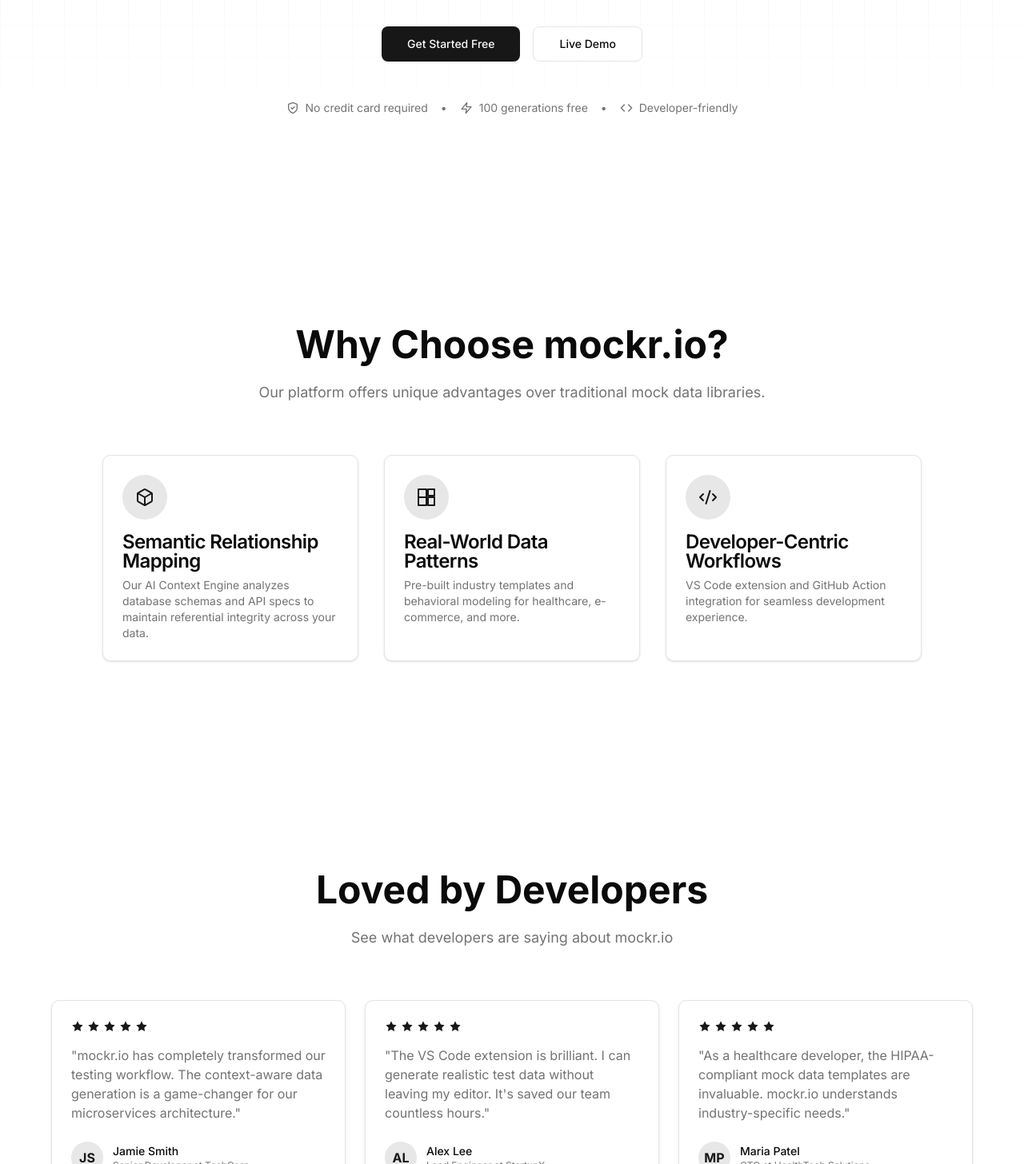
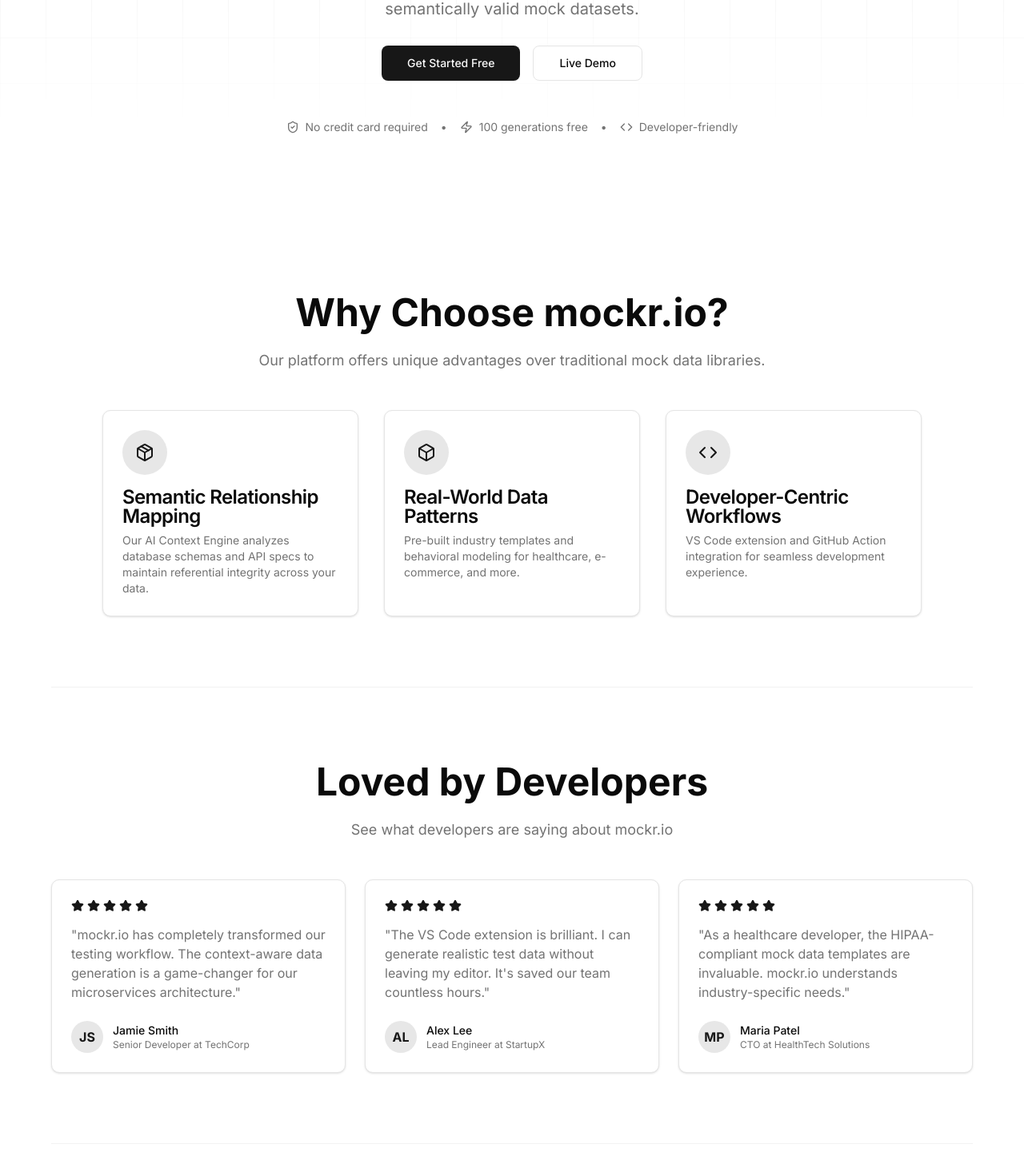
Before and after one commit to sam-warren/mockr, a Next.js app: page / in a window 1280 px wide. Shown: the part 474-1930 px from the top of the page at 80% size. Built offline with nearby package versions, Linux system fonts and the light colour scheme.

Commit message:
Update styles

```diff
--- a/src/app/page.tsx
+++ b/src/app/page.tsx
@@ -3,13 +3,16 @@
 import { TestimonialsSection } from "@/components/sections/testimonials-section";
 import { PricingSection } from "@/components/sections/pricing-section";
 import { CtaSection } from "@/components/sections/cta-section";
+import { SectionDivider } from "@/components/ui/section-divider";
 
 export default function Home() {
   return (
     <>
       <HeroSection />
       <FeaturesSection />
+      <SectionDivider variant="secondary" />
       <TestimonialsSection />
+      <SectionDivider variant="tertiary" />
       <PricingSection />
       <CtaSection />
     </>
--- a/src/components/sections/cta-section.tsx
+++ b/src/components/sections/cta-section.tsx
@@ -3,7 +3,7 @@
 
 export function CtaSection() {
   return (
-    <section className="py-20 md:py-32 bg-muted/50">
+    <section className="relative py-12 md:py-16 bg-muted/20 overflow-hidden">
       <Container>
         <div className="mx-auto flex max-w-[58rem] flex-col items-center justify-center text-center">
           <h2 className="text-3xl font-bold leading-tight sm:text-4xl md:text-5xl">
--- a/src/components/sections/features-section.tsx
+++ b/src/components/sections/features-section.tsx
@@ -6,10 +6,11 @@
   CardHeader,
   CardTitle,
 } from "@/components/ui/card";
+import { Box, Code, Package } from "lucide-react";
 
 export function FeaturesSection() {
   return (
-    <section className="py-20 md:py-32">
+    <section className="relative py-12 md:py-16 overflow-hidden">
       <Container>
         <div className="mx-auto flex max-w-[58rem] flex-col items-center justify-center text-center">
           <h2 className="text-3xl font-bold leading-tight sm:text-4xl md:text-5xl">
@@ -20,26 +21,11 @@
             libraries.
           </p>
         </div>
-        <div className="mx-auto mt-16 grid max-w-5xl gap-8 md:grid-cols-3">
+        <div className="mx-auto mt-12 grid max-w-5xl gap-8 md:grid-cols-3">
           <Card>
             <CardHeader className="pb-2">
               <div className="mb-4 flex h-14 w-14 items-center justify-center rounded-full bg-primary/10">
-                <svg
-                  xmlns="http://www.w3.org/2000/svg"
-                  width="24"
-                  height="24"
-                  viewBox="0 0 24 24"
-                  fill="none"
-                  stroke="currentColor"
-                  strokeWidth="2"
-                  strokeLinecap="round"
-                  strokeLinejoin="round"
-                  className="text-primary"
-                >
-                  <path d="M21 16V8a2 2 0 0 0-1-1.73l-7-4a2 2 0 0 0-2 0l-7 4A2 2 0 0 0 3 8v8a2 2 0 0 0 1 1.73l7 4a2 2 0 0 0 2 0l7-4A2 2 0 0 0 21 16z" />
-                  <polyline points="3.29 7 12 12 20.71 7" />
-                  <line x1="12" x2="12" y1="22" y2="12" />
-                </svg>
+                <Package className="h-6 w-6 text-primary" />
               </div>
               <CardTitle>Semantic Relationship Mapping</CardTitle>
             </CardHeader>
@@ -53,23 +39,7 @@
           <Card>
             <CardHeader className="pb-2">
               <div className="mb-4 flex h-14 w-14 items-center justify-center rounded-full bg-primary/10">
-                <svg
-                  xmlns="http://www.w3.org/2000/svg"
-                  width="24"
-                  height="24"
-                  viewBox="0 0 24 24"
-                  fill="none"
-                  stroke="currentColor"
-                  strokeWidth="2"
-                  strokeLinecap="round"
-                  strokeLinejoin="round"
-                  className="text-primary"
-                >
-                  <path d="M12 2H2v10h10V2Z" />
-                  <path d="M22 12h-8v10h8V12Z" />
-                  <path d="M12 12H2v10h10V12Z" />
-                  <path d="M22 2h-8v8h8V2Z" />
-                </svg>
+                <Box className="h-6 w-6 text-primary" />
               </div>
               <CardTitle>Real-World Data Patterns</CardTitle>
             </CardHeader>
@@ -83,22 +53,7 @@
           <Card>
             <CardHeader className="pb-2">
               <div className="mb-4 flex h-14 w-14 items-center justify-center rounded-full bg-primary/10">
-                <svg
-                  xmlns="http://www.w3.org/2000/svg"
-                  width="24"
-                  height="24"
-                  viewBox="0 0 24 24"
-                  fill="none"
-                  stroke="currentColor"
-                  strokeWidth="2"
-                  strokeLinecap="round"
-                  strokeLinejoin="round"
-                  className="text-primary"
-                >
-                  <path d="m18 16 4-4-4-4" />
-                  <path d="m6 8-4 4 4 4" />
-                  <path d="m14.5 4-5 16" />
-                </svg>
+                <Code className="h-6 w-6 text-primary" />
               </div>
               <CardTitle>Developer-Centric Workflows</CardTitle>
             </CardHeader>
--- a/src/components/sections/hero-section.tsx
+++ b/src/components/sections/hero-section.tsx
@@ -1,7 +1,13 @@
+import { Badge } from "@/components/ui/badge";
+import { Button } from "@/components/ui/button";
+import { Container } from "@/components/ui/container";
+import {
+  Code,
+  ShieldCheck,
+  Sparkles,
+  Zap
+} from "lucide-react";
 import Link from "next/link";
-import { Container } from "@/components/ui/container";
-import { Button } from "@/components/ui/button";
-import { Badge } from "@/components/ui/badge";
 
 export function HeroSection() {
   return (
@@ -14,7 +20,7 @@
               linear-gradient(to bottom, rgba(0, 0, 0, 0.1) 1px, transparent 1px),
               linear-gradient(to right, rgba(0, 0, 0, 0.1) 1px, transparent 1px)
             `,
-            backgroundSize: "40px 40px",
+            backgroundSize: "57px 57px",
             maskImage:
               "linear-gradient(to bottom, rgba(0, 0, 0, 1) 0%, rgba(0, 0, 0, 0) 80%)",
             WebkitMaskImage:
@@ -28,7 +34,7 @@
               linear-gradient(to bottom, rgba(255, 255, 255, 0.05) 1px, transparent 1px),
               linear-gradient(to right, rgba(255, 255, 255, 0.05) 1px, transparent 1px)
             `,
-            backgroundSize: "40px 40px",
+            backgroundSize: "57px 57px",
             maskImage:
               "linear-gradient(to bottom, rgba(0, 0, 0, 1) 0%, rgba(0, 0, 0, 0) 80%)",
             WebkitMaskImage:
@@ -39,19 +45,34 @@
       </div>
       <Container className="relative">
         <div className="mx-auto flex max-w-4xl flex-col items-center text-center">
-          <div className="inline-flex items-center rounded-full border border-border/40 bg-background/95 pl-1 pr-3 py-1 text-sm font-medium text-muted-foreground backdrop-blur-sm">
-            <Badge variant="default" className="mr-2 px-1.5 py-0.5 text-[10px]">
-              NEW
-            </Badge>
-            Introducing mockr.io - Now in beta
+          <div className="flex flex-wrap justify-center gap-2 mb-6">
+            <div className="inline-flex items-center rounded-full border border-border/40 bg-background/95 pl-1 pr-3 py-1 text-sm font-medium text-muted-foreground backdrop-blur-sm">
+              <Badge
+                variant="default"
+                className="mr-2 px-1.5 py-0.5 text-[10px]"
+              >
+                NEW
+              </Badge>
+              Introducing mockr.io - Now in beta
+            </div>
+            <div className="inline-flex items-center rounded-full border border-border/40 bg-background/95 pl-1 pr-3 py-1 text-sm font-medium text-muted-foreground backdrop-blur-sm">
+              <Badge
+                variant="secondary"
+                className="mr-2 px-1.5 py-0.5 text-[10px]"
+              >
+                <Sparkles className="h-3 w-3 mr-0.5" />
+                AI
+              </Badge>
+              Powered by advanced AI models
+            </div>
           </div>
           <h1 className="mt-6 text-4xl font-bold tracking-tight sm:text-5xl md:text-6xl">
             Context-Aware AI Mock Data Generation
           </h1>
           <p className="mt-6 max-w-2xl text-lg text-muted-foreground sm:text-xl">
-            Generate realistic test data that understands your application&apos;s
-            specific relationships. Say goodbye to random data and hello to
-            semantically valid mock datasets.
+            Generate realistic test data that understands your
+            application&apos;s specific relationships. Say goodbye to random
+            data and hello to semantically valid mock datasets.
           </p>
           <div className="mt-8 flex flex-wrap items-center justify-center gap-4">
             <Button asChild size="lg">
@@ -61,55 +82,14 @@
               <Link href="/demo">Live Demo</Link>
             </Button>
           </div>
-          <div className="mt-12 flex items-center justify-center gap-2 text-sm text-muted-foreground">
-            <svg
-              xmlns="http://www.w3.org/2000/svg"
-              width="16"
-              height="16"
-              viewBox="0 0 24 24"
-              fill="none"
-              stroke="currentColor"
-              strokeWidth="2"
-              strokeLinecap="round"
-              strokeLinejoin="round"
-              className="lucide lucide-shield-check"
-            >
-              <path d="M12 22s8-4 8-10V5l-8-3-8 3v7c0 6 8 10 8 10" />
-              <path d="m9 12 2 2 4-4" />
-            </svg>
+          <div className="mt-12 flex flex-wrap items-center justify-center gap-2 text-sm text-muted-foreground">
+            <ShieldCheck className="h-4 w-4" />
             <span>No credit card required</span>
             <span className="mx-2">•</span>
-            <svg
-              xmlns="http://www.w3.org/2000/svg"
-              width="16"
-              height="16"
-              viewBox="0 0 24 24"
-              fill="none"
-              stroke="currentColor"
-              strokeWidth="2"
-              strokeLinecap="round"
-              strokeLinejoin="round"
-              className="lucide lucide-zap"
-            >
-              <polygon points="13 2 3 14 12 14 11 22 21 10 12 10 13 2" />
-            </svg>
+            <Zap className="h-4 w-4" />
             <span>100 generations free</span>
             <span className="mx-2">•</span>
-            <svg
-              xmlns="http://www.w3.org/2000/svg"
-              width="16"
-              height="16"
-              viewBox="0 0 24 24"
-              fill="none"
-              stroke="currentColor"
-              strokeWidth="2"
-              strokeLinecap="round"
-              strokeLinejoin="round"
-              className="lucide lucide-code"
-            >
-              <polyline points="16 18 22 12 16 6" />
-              <polyline points="8 6 2 12 8 18" />
-            </svg>
+            <Code className="h-4 w-4" />
             <span>Developer-friendly</span>
           </div>
         </div>
--- a/src/components/sections/pricing-section.tsx
+++ b/src/components/sections/pricing-section.tsx
@@ -13,7 +13,7 @@
 
 export function PricingSection() {
   return (
-    <section id="pricing" className="py-20 md:py-32">
+    <section id="pricing" className="relative py-12 md:py-16 overflow-hidden">
       <Container>
         <div className="mx-auto flex max-w-[58rem] flex-col items-center justify-center text-center">
           <h2 className="text-3xl font-bold leading-tight sm:text-4xl md:text-5xl">
@@ -24,7 +24,7 @@
             14-day free trial.
           </p>
         </div>
-        <div className="mx-auto mt-16 grid max-w-5xl gap-8 md:grid-cols-2 lg:grid-cols-3">
+        <div className="mx-auto mt-12 grid max-w-5xl gap-8 md:grid-cols-2 lg:grid-cols-3">
           {/* Free Plan */}
           <Card className="flex flex-col">
             <CardHeader>
--- a/src/components/sections/testimonials-section.tsx
+++ b/src/components/sections/testimonials-section.tsx
@@ -1,9 +1,10 @@
 import { Container } from "@/components/ui/container";
 import { Card, CardContent, CardFooter } from "@/components/ui/card";
+import { Star } from "lucide-react";
 
 export function TestimonialsSection() {
   return (
-    <section className="py-20 md:py-32">
+    <section className="relative py-12 md:py-16 overflow-hidden">
       <Container>
         <div className="mx-auto flex max-w-[58rem] flex-col items-center justify-center text-center">
           <h2 className="text-3xl font-bold leading-tight sm:text-4xl md:text-5xl">
@@ -13,27 +14,22 @@
             See what developers are saying about mockr.io
           </p>
         </div>
-        <div className="mx-auto mt-16 grid max-w-6xl gap-6 md:grid-cols-2 lg:grid-cols-3">
+        <div className="mx-auto mt-12 grid max-w-6xl gap-6 md:grid-cols-2 lg:grid-cols-3">
           <Card className="flex flex-col justify-between">
             <CardContent className="pt-6">
               <div className="flex gap-1">
                 {[...Array(5)].map((_, i) => (
-                  <svg
+                  <Star
                     key={i}
-                    xmlns="http://www.w3.org/2000/svg"
-                    width="16"
-                    height="16"
-                    viewBox="0 0 24 24"
+                    size={16}
                     fill="currentColor"
                     className="text-primary"
-                  >
-                    <polygon points="12 2 15.09 8.26 22 9.27 17 14.14 18.18 21.02 12 17.77 5.82 21.02 7 14.14 2 9.27 8.91 8.26 12 2" />
-                  </svg>
+                  />
                 ))}
               </div>
               <p className="mt-4 text-muted-foreground">
-                &quot;mockr.io has completely transformed our testing workflow. The
-                context-aware data generation is a game-changer for our
+                &quot;mockr.io has completely transformed our testing workflow.
+                The context-aware data generation is a game-changer for our
                 microservices architecture.&quot;
               </p>
             </CardContent>
@@ -55,23 +51,18 @@
             <CardContent className="pt-6">
               <div className="flex gap-1">
                 {[...Array(5)].map((_, i) => (
-                  <svg
+                  <Star
                     key={i}
-                    xmlns="http://www.w3.org/2000/svg"
-                    width="16"
-                    height="16"
-                    viewBox="0 0 24 24"
+                    size={16}
                     fill="currentColor"
                     className="text-primary"
-                  >
-                    <polygon points="12 2 15.09 8.26 22 9.27 17 14.14 18.18 21.02 12 17.77 5.82 21.02 7 14.14 2 9.27 8.91 8.26 12 2" />
-                  </svg>
+                  />
                 ))}
               </div>
               <p className="mt-4 text-muted-foreground">
-                &quot;The VS Code extension is brilliant. I can generate realistic
-                test data without leaving my editor. It&apos;s saved our team
-                countless hours.&quot;
+                &quot;The VS Code extension is brilliant. I can generate
+                realistic test data without leaving my editor. It&apos;s saved
+                our team countless hours.&quot;
               </p>
             </CardContent>
             <CardFooter>
@@ -92,17 +83,12 @@
             <CardContent className="pt-6">
               <div className="flex gap-1">
                 {[...Array(5)].map((_, i) => (
-                  <svg
+                  <Star
                     key={i}
-                    xmlns="http://www.w3.org/2000/svg"
-                    width="16"
-                    height="16"
-                    viewBox="0 0 24 24"
+                    size={16}
                     fill="currentColor"
                     className="text-primary"
-                  >
-                    <polygon points="12 2 15.09 8.26 22 9.27 17 14.14 18.18 21.02 12 17.77 5.82 21.02 7 14.14 2 9.27 8.91 8.26 12 2" />
-                  </svg>
+                  />
                 ))}
               </div>
               <p className="mt-4 text-muted-foreground">
--- /dev/null
+++ b/src/components/ui/section-divider.tsx
@@ -0,0 +1,34 @@
+import { cn } from "@/lib/utils";
+import { Separator } from "@/components/ui/separator";
+
+interface SectionDividerProps {
+  className?: string;
+  variant?: "primary" | "secondary" | "tertiary";
+}
+
+export function SectionDivider({
+  className,
+  variant = "primary",
+}: SectionDividerProps) {
+  const gradientStyles = {
+    primary: {
+      background: "radial-gradient(circle at center, var(--primary)/5% 0%, transparent 70%)",
+    },
+    secondary: {
+      background: "radial-gradient(circle at center, var(--secondary)/5% 0%, transparent 70%)",
+    },
+    tertiary: {
+      background: "radial-gradient(circle at center, var(--muted)/10% 0%, transparent 70%)",
+    },
+  };
+
+  return (
+    <div className={cn("relative py-4 md:py-6", className)}>
+      <div
+        className="absolute inset-0 opacity-30"
+        style={gradientStyles[variant]}
+      />
+      <Separator className="relative z-10 max-w-[90%] mx-auto opacity-50" />
+    </div>
+  );
+}
```
Also changed, not shown: src/components/layout/footer.tsx (+4 -57 lines).
